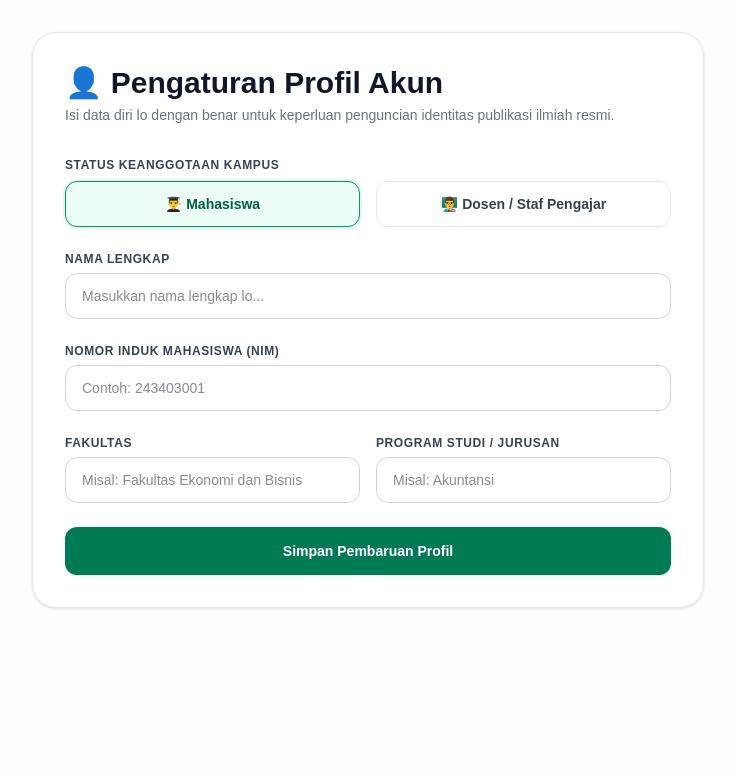
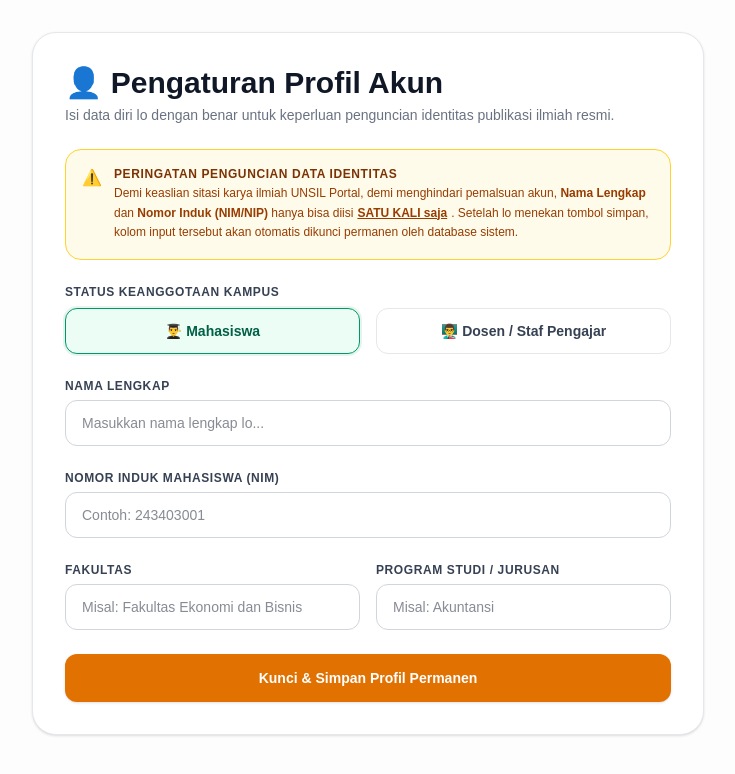
Before and after one commit to andi313131/sidika-portal, a Next.js app: page /dashboard/profile in a window 1280 px wide. Shown: the top 774 px of the page, without its empty margins (272-1007 px from the left). Built offline with nearby package versions, Linux system fonts and the light colour scheme; no server answers.

Commit message:
feat: enforce strict single-time profile identity locking with frontend warning alert

```diff
--- a/app/api/user/profile/route.ts
+++ b/app/api/user/profile/route.ts
@@ -2,38 +2,6 @@ import { NextResponse } from "next/server";
 import { auth } from "@/auth";
 import { prisma } from "@/lib/prisma";
 
-// 1. Ambil Data Profil Saat Halaman Dimuat
-export async function GET() {
-    try {
-        const session = await auth();
-        if (!session || !session.user) {
-            return NextResponse.json({ error: "Unauthorized" }, { status: 401 });
-        }
-
-        const userEmail = session.user.email || "";
-        const userId = (session.user as any).id;
-
-        const user = await prisma.user.findFirst({
-            where: {
-                OR: [
-                    { id: userId || undefined },
-                    { email: userEmail || undefined }
-                ]
-            }
-        });
-
-        if (!user) {
-            return NextResponse.json({ error: "User tidak ditemukan" }, { status: 404 });
-        }
-
-        return NextResponse.json(user);
-    } catch (error: any) {
-        console.error("GET_PROFILE_ERROR:", error);
-        return NextResponse.json({ error: "Gagal memuat profil" }, { status: 500 });
-    }
-}
-
-// 2. Simpan Permanen Data Profil (Sekali Kunci)
 export async function PUT(req: Request) {
     try {
         const session = await auth();
@@ -42,7 +10,6 @@ export async function PUT(req: Request) {
         }
 
         const { fullName, identityNumber, userType, faculty, studyProgram } = await req.json();
-
         const userEmail = session.user.email || "";
         const userId = (session.user as any).id;
 
@@ -59,15 +26,24 @@ export async function PUT(req: Request) {
             return NextResponse.json({ error: "Record user tidak ditemukan" }, { status: 404 });
         }
 
-        // 🔒 EKSEKUSI SIMPAN PERMANEN KESELURUHAN FIELD SKEMA LO
+        // 🔒 PROTEKSI BACKEND PERMANEN KETAT:
+        // Jika nama lengkap atau NIM sudah ada isinya, blokir upaya pengubahan!
+        if (targetUser.fullName && targetUser.fullName !== fullName) {
+            return NextResponse.json({ error: "Nama Lengkap sudah dikunci permanen dan tidak dapat diubah!" }, { status: 400 });
+        }
+        if (targetUser.nim && targetUser.nim !== identityNumber) {
+            return NextResponse.json({ error: "NIM/NIP sudah dikunci permanen dan tidak dapat diubah!" }, { status: 400 });
+        }
+
+        // Jalankan update untuk data yang boleh diubah (atau pengisian pertama kali)
         const updatedUser = await prisma.user.update({
             where: { id: targetUser.id },
             data: {
-                fullName: fullName?.trim() || null,
-                nim: identityNumber?.trim() || null, // NIM/NIP lo simpan permanen di sini
+                fullName: targetUser.fullName ? undefined : (fullName?.trim() || null), // Isi cuma jika masih kosong
+                nim: targetUser.nim ? undefined : (identityNumber?.trim() || null),   // Isi cuma jika masih kosong
                 faculty: faculty?.trim() || null,
                 studyProgram: studyProgram?.trim() || null,
-                role: userType === "Dosen" ? "lecturer" : "student" // Mengunci status di field role
+                role: userType === "Dosen" ? "lecturer" : "student"
             }
         });
 
--- a/app/dashboard/profile/page.tsx
+++ b/app/dashboard/profile/page.tsx
@@ -13,10 +13,13 @@ export default function ProfilePage() {
     const [faculty, setFaculty] = useState("");
     const [studyProgram, setStudyProgram] = useState("");
 
+    // State Lock Pengunci Data Bawaan DB
+    const [hasSavedName, setHasSavedName] = useState(false);
+    const [hasSavedIdentity, setHasSavedIdentity] = useState(false);
+
     const [loading, setLoading] = useState(true);
     const [isSaving, setIsSaving] = useState(false);
 
-    // Ambil data permanen dari database saat pertama kali halaman dibuka
     useEffect(() => {
         const fetchUserData = async () => {
             try {
@@ -29,6 +32,10 @@ export default function ProfilePage() {
                         setFaculty(userData.faculty || "");
                         setStudyProgram(userData.studyProgram || "");
                         setUserType(userData.role === "lecturer" ? "Dosen" : "Mahasiswa");
+
+                        // Kunci field jika sudah terisi di database
+                        if (userData.fullName) setHasSavedName(true);
+                        if (userData.nim) setHasSavedIdentity(true);
                     }
                 }
             } catch (err) {
@@ -42,8 +49,12 @@ export default function ProfilePage() {
 
     const handleSaveProfile = async (e: FormEvent) => {
         e.preventDefault();
+
+        // Peringatan konfirmasi akhir sebelum submit permanen
+        const confirmSave = confirm("⚠️ PERINGATAN: Nama Lengkap dan NIM/NIP yang lo masukkan akan DIKUNCI PERMANEN di database dan tidak akan bisa diubah lagi. Apakah data sudah benar?");
+        if (!confirmSave) return;
+
         setIsSaving(true);
-
         try {
             const res = await fetch("/api/user/profile", {
                 method: "PUT",
@@ -54,7 +65,9 @@ export default function ProfilePage() {
             const data = await res.json();
 
             if (res.ok) {
-                alert("🔒 Sukses! Data profil permanen kamu berhasil dikunci ke sistem.");
+                alert("🔒 Sukses! Data identitas permanen lo resmi dikunci ke sistem.");
+                setHasSavedName(true);
+                setHasSavedIdentity(true);
                 router.refresh();
             } else {
                 alert(`❌ Gagal: ${data.error || "Terjadi kesalahan"}`);
@@ -80,7 +93,33 @@ export default function ProfilePage() {
             <div className="max-w-2xl mx-auto bg-white rounded-3xl shadow-sm border border-gray-200 p-6 md:p-8">
 
                 <h1 className="text-2xl md:text-3xl font-bold text-gray-900 mb-1">👤 Pengaturan Profil Akun</h1>
-                <p className="text-gray-500 text-sm mb-8">Isi data diri lo dengan benar untuk keperluan penguncian identitas publikasi ilmiah resmi.</p>
+                <p className="text-gray-500 text-sm mb-6">Isi data diri lo dengan benar untuk keperluan penguncian identitas publikasi ilmiah resmi.</p>
+
+                {/* ⚠️ BANNER PERINGATAN STRATEGIS */}
+                {(!hasSavedName || !hasSavedIdentity) ? (
+                    <div className="bg-amber-50 border border-amber-300 rounded-2xl p-4 text-xs text-amber-900 mb-6 flex items-start gap-3">
+                        <span className="text-base">⚠️</span>
+                        <div>
+                            <p className="font-bold uppercase tracking-wider mb-0.5">Peringatan Penguncian Data Identitas</p>
+                            <p className="leading-relaxed text-amber-800">
+                                Demi keaslian sitasi karya ilmiah UNSIL Portal, demi menghindari pemalsuan akun,
+                                <strong> Nama Lengkap</strong> dan <strong>Nomor Induk (NIM/NIP)</strong> hanya bisa diisi
+                                <span className="underline font-bold mx-1">SATU KALI saja</span>.
+                                Setelah lo menekan tombol simpan, kolom input tersebut akan otomatis dikunci permanen oleh database sistem.
+                            </p>
+                        </div>
+                    </div>
+                ) : (
+                    <div className="bg-emerald-50 border border-emerald-200 rounded-2xl p-4 text-xs text-emerald-900 mb-6 flex items-start gap-3">
+                        <span className="text-base">🔒</span>
+                        <div>
+                            <p className="font-bold uppercase tracking-wider mb-0.5">Identitas Terverifikasi & Dikunci</p>
+                            <p className="leading-relaxed text-emerald-700">
+                                Akun lo sudah terikat secara legal dengan database kampus Universitas Siliwangi. Nama Lengkap dan NIM/NIP tidak dapat diubah kembali untuk menjaga validitas hak cipta esai.
+                            </p>
+                        </div>
+                    </div>
+                )}
 
                 <form onSubmit={handleSaveProfile} className="space-y-6">
 
@@ -90,15 +129,17 @@ export default function ProfilePage() {
                         <div className="grid grid-cols-2 gap-4">
                             <button
                                 type="button"
+                                disabled={hasSavedIdentity}
                                 onClick={() => setUserType("Mahasiswa")}
-                                className={`py-3 rounded-xl border font-semibold text-sm transition-all cursor-pointer ${userType === "Mahasiswa" ? "bg-emerald-50 border-emerald-600 text-emerald-800 ring-2 ring-emerald-600/10" : "bg-white border-gray-200 text-gray-700 hover:bg-gray-50"}`}
+                                className={`py-3 rounded-xl border font-semibold text-sm transition-all cursor-pointer disabled:opacity-50 disabled:cursor-not-allowed ${userType === "Mahasiswa" ? "bg-emerald-50 border-emerald-600 text-emerald-800 ring-2 ring-emerald-600/10" : "bg-white border-gray-200 text-gray-700 hover:bg-gray-50"}`}
                             >
                                 👨‍🎓 Mahasiswa
                             </button>
                             <button
                                 type="button"
+                                disabled={hasSavedIdentity}
                                 onClick={() => setUserType("Dosen")}
-                                className={`py-3 rounded-xl border font-semibold text-sm transition-all cursor-pointer ${userType === "Dosen" ? "bg-emerald-50 border-emerald-600 text-emerald-800 ring-2 ring-emerald-600/10" : "bg-white border-gray-200 text-gray-700 hover:bg-gray-50"}`}
+                                className={`py-3 rounded-xl border font-semibold text-sm transition-all cursor-pointer disabled:opacity-50 disabled:cursor-not-allowed ${userType === "Dosen" ? "bg-emerald-50 border-emerald-600 text-emerald-800 ring-2 ring-emerald-600/10" : "bg-white border-gray-200 text-gray-700 hover:bg-gray-50"}`}
                             >
                                 👨‍🏫 Dosen / Staf Pengajar
                             </button>
@@ -111,9 +152,10 @@ export default function ProfilePage() {
                         <input
                             type="text"
                             value={fullName}
+                            disabled={hasSavedName} // Otomatis mengunci jika sudah tersimpan
                             onChange={(e) => setFullName(e.target.value)}
                             placeholder="Masukkan nama lengkap lo..."
-                            className="w-full px-4 py-3 rounded-xl border border-gray-300 text-gray-900 focus:outline-none focus:border-emerald-600 focus:ring-2 focus:ring-emerald-600/20 transition-all text-sm font-medium"
+                            className="w-full px-4 py-3 rounded-xl border border-gray-300 text-gray-900 focus:outline-none focus:border-emerald-600 focus:ring-2 focus:ring-emerald-600/20 transition-all text-sm font-medium disabled:bg-gray-100 disabled:text-gray-500 disabled:border-gray-200"
                         />
                     </div>
 
@@ -125,9 +167,10 @@ export default function ProfilePage() {
                         <input
                             type="text"
                             value={identityNumber}
+                            disabled={hasSavedIdentity} // Otomatis mengunci jika sudah tersimpan
                             onChange={(e) => setIdentityNumber(e.target.value)}
                             placeholder={userType === "Mahasiswa" ? "Contoh: 243403001" : "Contoh: 0412038901"}
-                            className="w-full px-4 py-3 rounded-xl border border-gray-300 text-gray-900 focus:outline-none focus:border-emerald-600 focus:ring-2 focus:ring-emerald-600/20 transition-all text-sm"
+                            className="w-full px-4 py-3 rounded-xl border border-gray-300 text-gray-900 focus:outline-none focus:border-emerald-600 focus:ring-2 focus:ring-emerald-600/20 transition-all text-sm disabled:bg-gray-100 disabled:text-gray-500 disabled:border-gray-200"
                         />
                     </div>
 
@@ -156,13 +199,15 @@ export default function ProfilePage() {
                     </div>
 
                     {/* BUTTON SUBMIT PERMANEN */}
-                    <button
-                        type="submit"
-                        disabled={isSaving}
-                        className="w-full py-3.5 bg-emerald-700 hover:bg-emerald-800 text-white font-bold rounded-xl transition-all shadow-sm shadow-emerald-700/10 hover:shadow-md cursor-pointer disabled:bg-gray-300 disabled:cursor-not-allowed flex items-center justify-center text-sm"
-                    >
-                        {isSaving ? "⏳ Mengunci Identitas Akun..." : "Simpan Pembaruan Profil"}
-                    </button>
+                    {(!hasSavedName || !hasSavedIdentity) && (
+                        <button
+                            type="submit"
+                            disabled={isSaving}
+                            className="w-full py-3.5 bg-amber-600 hover:bg-amber-700 text-white font-bold rounded-xl transition-all shadow-sm cursor-pointer disabled:bg-gray-300 disabled:cursor-not-allowed flex items-center justify-center text-sm"
+                        >
+                            {isSaving ? "⏳ Mengunci Identitas Akun..." : "Kunci & Simpan Profil Permanen"}
+                        </button>
+                    )}
                 </form>
 
             </div>
```
